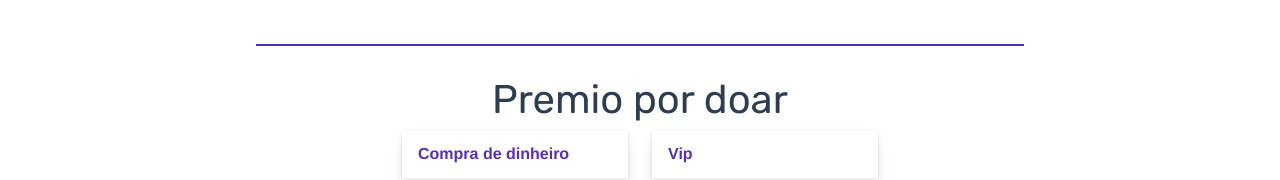
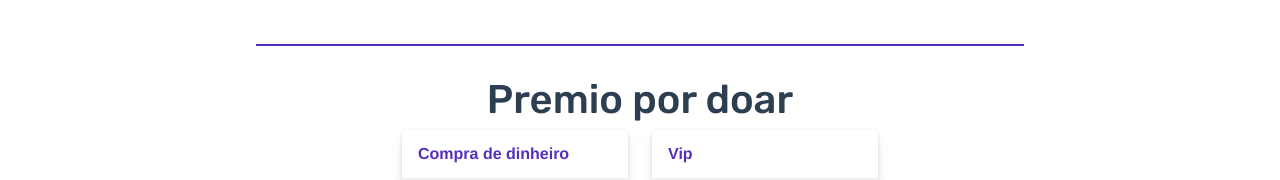
Before and after one commit to Acnologla/asura-site, a Vue app: page /asura-site/donate in a window 1280 px wide. Shown: the part 457-637 px from the top of the page. Built offline with nearby package versions, Linux system fonts and the light colour scheme.

Commit message:
Fixed font

```diff
--- a/src/assets/main.css
+++ b/src/assets/main.css
@@ -1,6 +1,5 @@
 .title {
     font-family: Rubik;
-    font-weight: 400;
     width: 80vw;
   }
 .subtitle {
--- a/src/views/Donate.vue
+++ b/src/views/Donate.vue
@@ -44,7 +44,7 @@
 <style>
 .donateTitle {
   font-family: Rubik;
-  font-weight: 500px;
+  font-weight: 500;
    font-size: 40px
 }
 </style>
```
Also changed, not shown: 6 other files (tests, documents, lock files or other folders).
